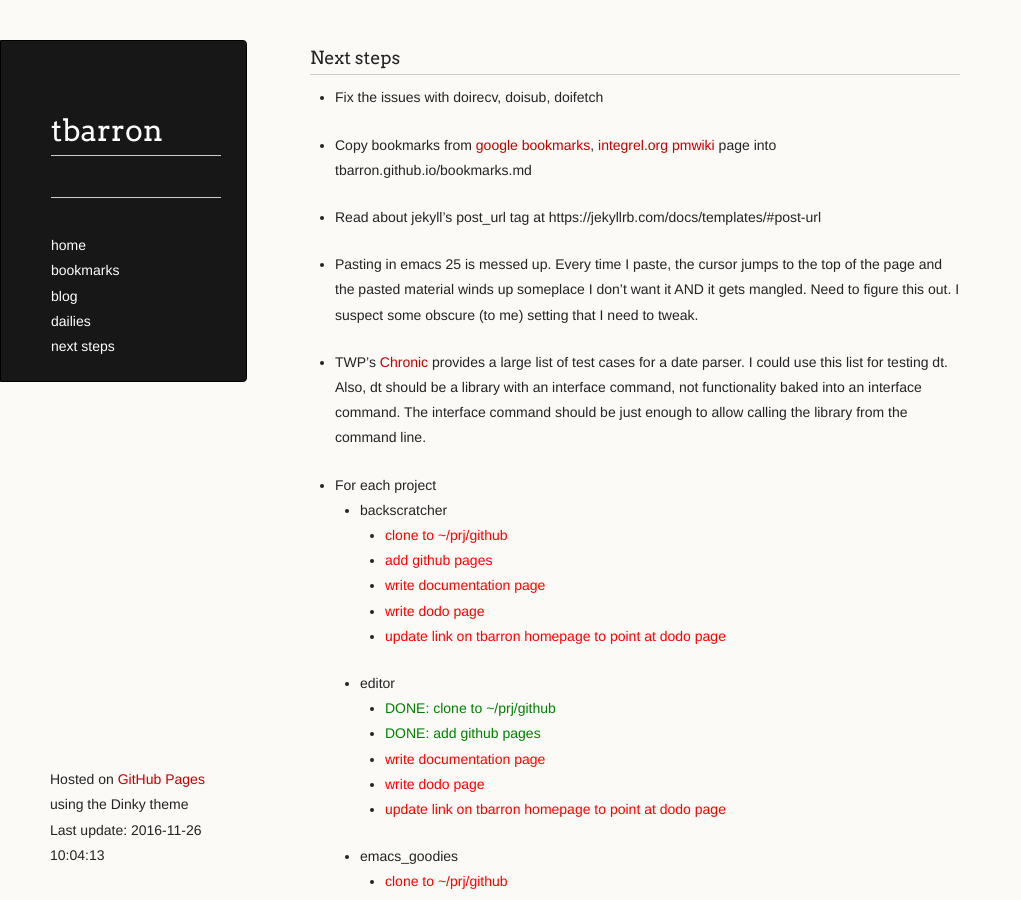
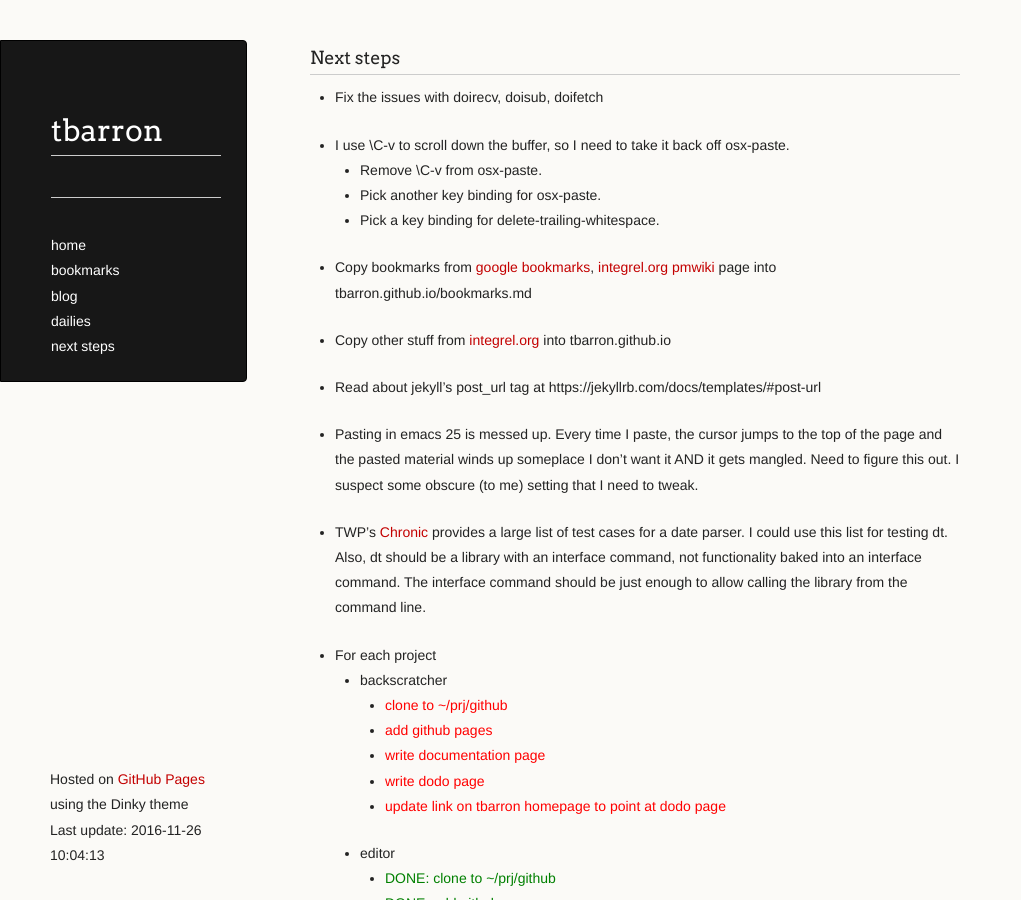
Before and after one commit to tbarron/tbarron.github.io, a Jekyll site: the page built from DODO.md, in a window 1280 px wide and 900 px high. Shown: the whole window, without its empty margins (0-1021 px from the left). Built offline with Jekyll 4.4.1, drawn with Linux system fonts in a browser that asks for light colours.

Commit message:
- New tasks I want to get done

```diff
--- a/DODO.md
+++ b/DODO.md
@@ -6,11 +6,19 @@ title: Stuff I Want To Get Done
 
  * Fix the issues with doirecv, doisub, doifetch
 
+ * I use \C-v to scroll down the buffer, so I need to take it back off
+   osx-paste.
+   * Remove \C-v from osx-paste.
+   * Pick another key binding for osx-paste.
+   * Pick a key binding for delete-trailing-whitespace.
+
  * Copy bookmarks from
    [google bookmarks](https://www.google.com/bookmarks/),
    [integrel.org pmwiki](http://integrel.org/pmwiki/pmwiki.php?n=Tom.Bookmarks)
    page into tbarron.github.io/bookmarks.md
 
+ * Copy other stuff from [integrel.org](http://integrel.org) into
+   tbarron.github.io
 
  * Read about jekyll's post_url tag at
    https://jekyllrb.com/docs/templates/\#post-url
```
